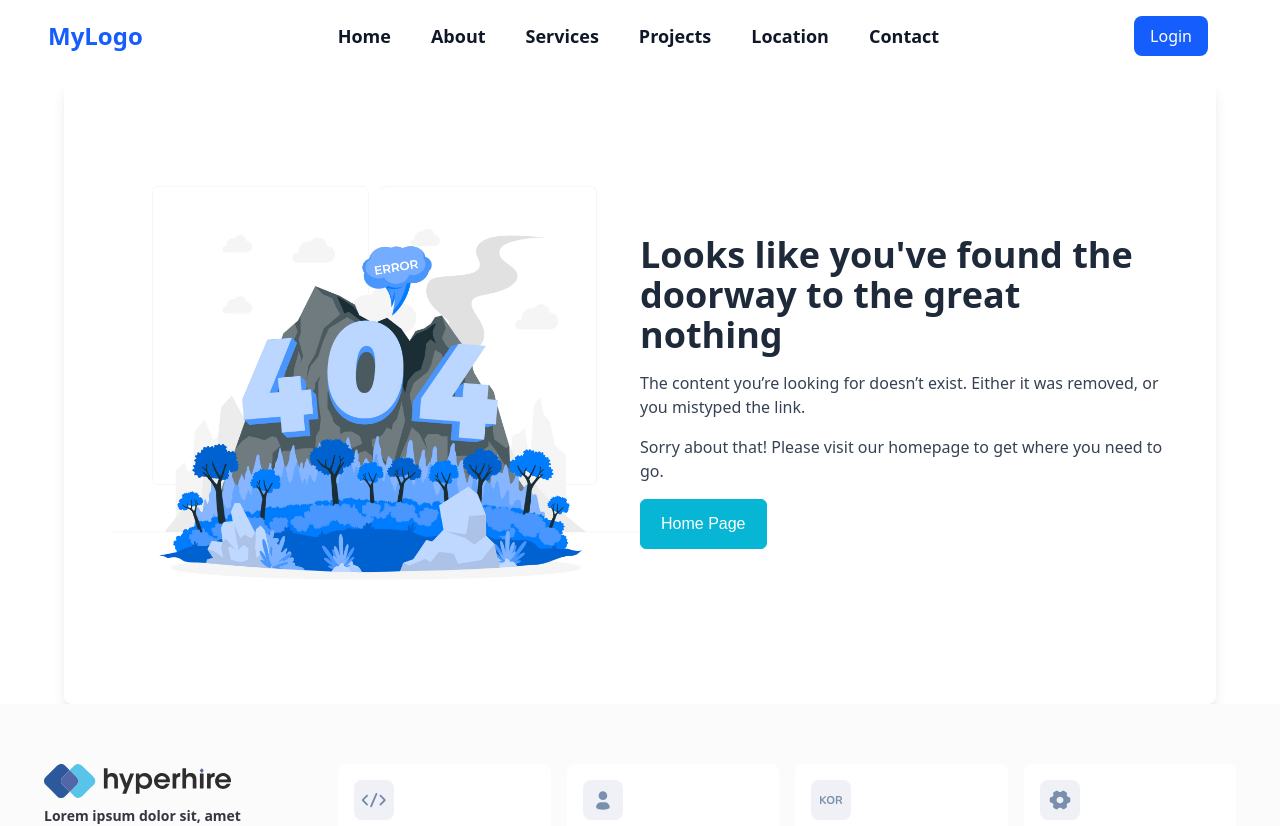
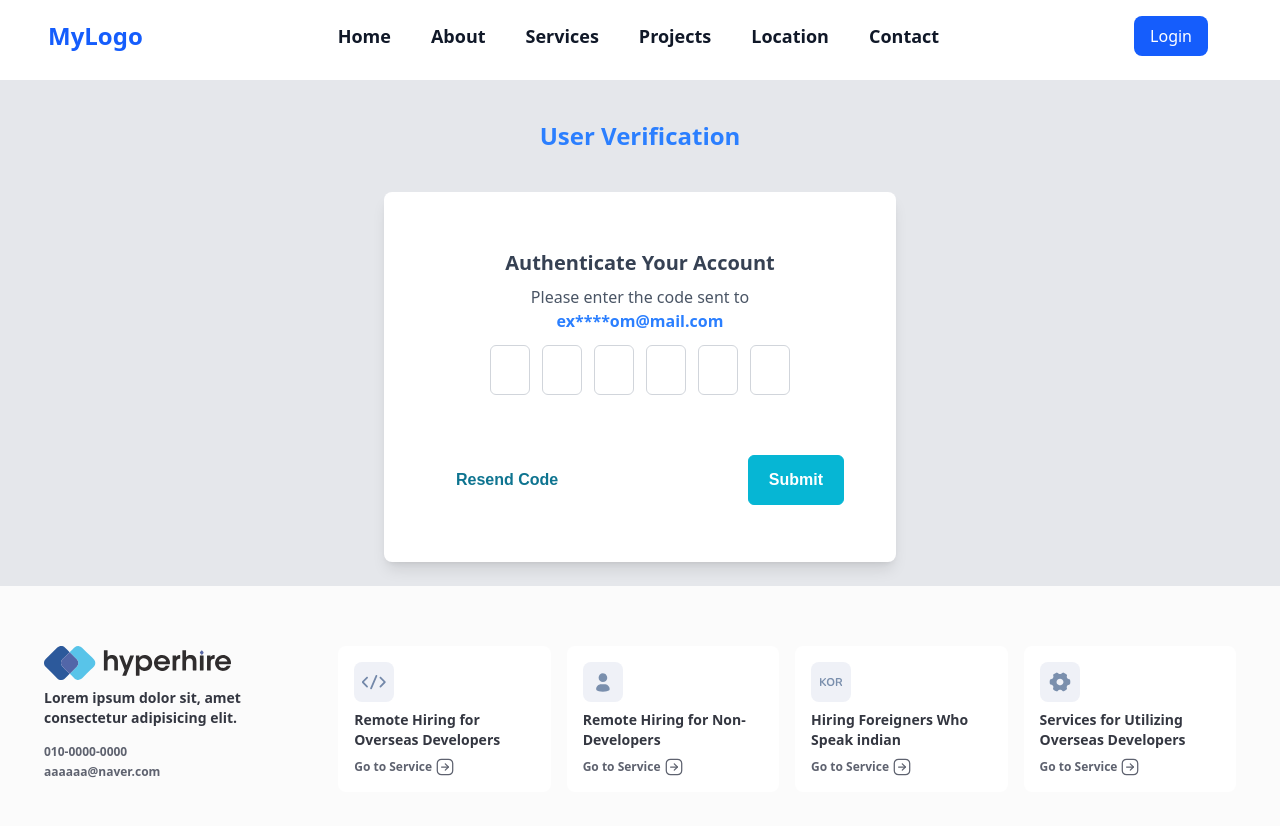
Before and after one commit to mahi-giri-busitron/Busitron_Frontend_revamp, a React (Vite) app: page /otp-verification in a window 1280 px wide. Shown: the top 826 px of the page. Built offline with nearby package versions, Linux system fonts and the light colour scheme; a web font is replaced by a local one.

Commit message:
added otp verification page

```diff
--- a/src/App.jsx
+++ b/src/App.jsx
@@ -8,6 +8,7 @@ import Signin from "./component/Signindemo.jsx";
 import NotFoundpage from "./pages/NotFoundpage.jsx";
 import PrivateRoute from "./component/PrivateRoute.jsx";
 import Dashboard from "./component/Dashboard.jsx";
+import OtpVerification from "./pages/OtpVerification.jsx";
 
 function App() {
     const location = useLocation();
@@ -38,6 +39,7 @@ function App() {
                 <Routes>
                     <Route path="/" element={<Home />} />
                     <Route path="/signin" element={<Signin />} />
+                    <Route path="/otp-verification" element={<OtpVerification />} />
                     <Route element={<PrivateRoute />}>
                         <Route path="/dashboard" element={<Dashboard />} />
                     </Route>
--- /dev/null
+++ b/src/pages/OtpVerification.jsx
@@ -0,0 +1,62 @@
+import React, { useState } from "react";
+import { InputOtp } from "primereact/inputotp";
+import { Button } from "primereact/button";
+
+
+
+const maskEmail = (email) => {
+    const [start, end] = [email.slice(0, 2), email.slice(-2)];
+    const domain = email.split("@")[1];
+    return `${start}****${end}@${domain}`;
+};
+
+const OtpVerification = () => {
+    const [token, setTokens] = useState("");
+    const email = "example@mail.com";
+    const maskedEmail = maskEmail(email);
+
+    return (
+        <div className="py-6 flex flex-col items-center lg:justify-center bg-gray-200 transition-all duration-500 ease-in-out px-4 sm:justify-start h-full">
+            <h1 className="p-4 font-bold text-2xl mb-6 text-blue-500">
+                User Verification
+            </h1>
+
+            <div className="bg-white justify-center flex flex-col items-center p-3 rounded-lg shadow-lg max-w-lg lg:w-full sm:w-[800px] sm:h-[370px] text-center transform transition-transform duration-500 hover:scale-105">
+                <h2 className="font-semibold text-xl text-gray-700 mb-2">
+                    Authenticate Your Account
+                </h2>
+
+                <p className="text-gray-600 block">
+                    Please enter the code sent to
+                </p>
+                <span className="font-semibold text-blue-500">
+                    {maskedEmail}
+                </span>
+                <div className=" p-3 flex justify-center mb-6">
+                    <InputOtp
+                        value={token}
+                        integerOnly
+                        onChange={(e) => setTokens(e.value)}
+                        length={6}
+                        style={{ gap: "12px" }}
+                        className="text-xl p-3 border border-gray-300 rounded-md transition-all duration-300 focus:border-blue-500 focus:shadow-md"
+                    />
+                </div>
+
+                <div className="flex justify-between items-center mt-6 w-full px-10">
+                    <Button
+                        label="Resend Code"
+                        link
+                        className="p-0 transition-colors duration-300 hover:text-blue-500"
+                    />
+                    <Button
+                        label="Submit"
+                        className="transition-transform duration-300 hover:scale-105"
+                    />
+                </div>
+            </div>
+        </div>
+    );
+};
+
+export default OtpVerification;
```
